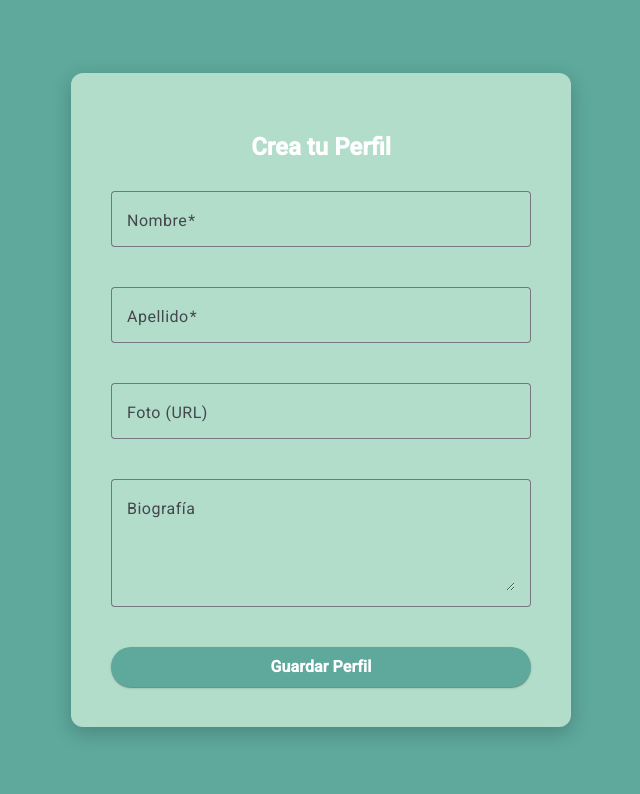
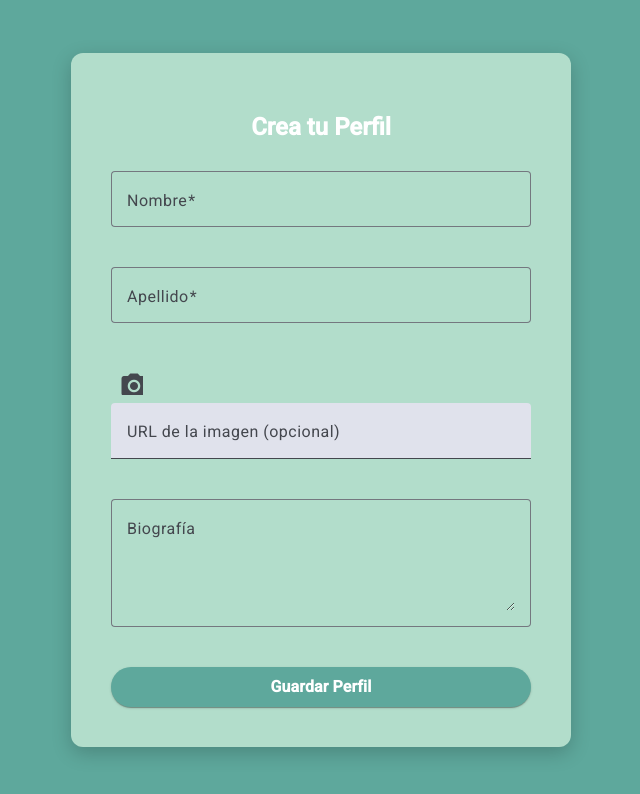
Before and after one commit to Elvis04LC/WideGreen-APP, an Angular app: page /crear-perfil in a window 1280 px wide. Shown: the top 794 px of the page, without its empty margins (319-959 px from the left). Built offline with nearby package versions, Linux system fonts and the light colour scheme.

Commit message:
Agregando foto al usuario-perfil-crear

```diff
--- a/src/app/componentes/usuario-perfil-crear/usuario-perfil-crear.component.css
+++ b/src/app/componentes/usuario-perfil-crear/usuario-perfil-crear.component.css
@@ -1,11 +1,10 @@
+/* Tu CSS original (no modificado) */
 body {
   margin: 0;
   font-family: 'Roboto', sans-serif;
   color: var(--color-text-primary);
-
 }
 
-/* CENTRADO PRINCIPAL */
 .main {
   display: flex;
   justify-content: center;
@@ -14,7 +13,6 @@ body {
   background-color: var(--color-bg-secondary);
 }
 
-/* FORMULARIO */
 .main__create-account {
   background-color: #B2DDCB;
   border-radius: 12px;
@@ -24,6 +22,31 @@ body {
   box-shadow: 0 6px 20px rgba(0, 0, 0, 0.2);
 }
 
+.foto-container {
+  display: flex;
+  align-items: center;
+  gap: 1rem;
+}
+
+.foto-btn {
+  background-color: transparent;
+  border: none;
+  cursor: pointer;
+  font-size: 1.5rem;
+}
+
+.foto-btn[disabled] {
+  opacity: 0.4;
+  cursor: not-allowed;
+}
+
+.preview img {
+  max-height: 100px;
+  border-radius: 8px;
+  object-fit: cover;
+  margin-top: 10px;
+}
+
 /* CONTENEDOR INTERNO */
 .main__create-account-container {
   display: flex;
@@ -31,7 +54,6 @@ body {
   align-items: center;
 }
 
-/* BOTÓN DE CIERRE */
 .main__create-account-close {
   align-self: flex-end;
   background: none;
@@ -41,7 +63,7 @@ body {
   cursor: pointer;
   margin-bottom: 10px;
 }
-/* TÍTULO */
+
 .main__create-account-title {
   font-size: 24px;
   font-weight: bold;
@@ -49,31 +71,28 @@ body {
   margin-bottom: 30px;
 }
 
-/* FORMULARIO */
 .main__create-account-form {
   width: 100%;
   display: flex;
   flex-direction: column;
 }
 
-/* CAMPOS DE INPUT */
 .main__create-account-input {
   margin-bottom: 20px;
   width: 100%;
 }
 
-/* ÍCONO OJO */
 .mat-icon {
+  font-size: 30px;
+}
 
-  font-size:30px;
-}
 .clickable-icon {
   position: absolute;
-  top: 45%; /* 🔼 antes era 50%, ahora lo subimos un poco */
+  top: 45%;
   right: 16px;
   transform: translateY(-80%);
   cursor: pointer;
-  color: var(--color-text-secondary); /* blanco o negro según fondo */
+  color: var(--color-text-secondary);
   font-size: 24px;
   z-index: 2;
   user-select: none;
@@ -81,14 +100,13 @@ body {
 }
 
 .clickable-icon:hover {
-  color: #ffffffcc; /* tono más claro al pasar el mouse */
+  color: #ffffffcc;
 }
 
 .clickable-icon:active {
-  transform: translateY(-70%) scale(0.95); /* efecto de clic */
+  transform: translateY(-70%) scale(0.95);
 }
 
-/* BOTÓN REGISTRARSE */
 .main__create-account-button {
   background-color: var(--color-bg-secondary) !important;
   color: var(--color-text-secondary) !important;
--- a/src/app/componentes/usuario-perfil-crear/usuario-perfil-crear.component.html
+++ b/src/app/componentes/usuario-perfil-crear/usuario-perfil-crear.component.html
@@ -8,6 +8,7 @@
         class="main__create-account-form"
         (ngSubmit)="registrarPerfil()"
       >
+        <!-- Nombre -->
         <mat-form-field appearance="outline" class="main__create-account-input">
           <mat-label>Nombre</mat-label>
           <input matInput formControlName="nombre" placeholder="Tu nombre" />
@@ -16,27 +17,47 @@
           </mat-error>
         </mat-form-field>
 
+        <!-- Apellido -->
         <mat-form-field appearance="outline" class="main__create-account-input">
           <mat-label>Apellido</mat-label>
-          <input
-            matInput
-            formControlName="apellido"
-            placeholder="Tu apellido"
-          />
+          <input matInput formControlName="apellido" placeholder="Tu apellido" />
           <mat-error *ngIf="perfilForm.get('apellido')?.hasError('required')">
             El apellido es obligatorio
           </mat-error>
         </mat-form-field>
 
-        <mat-form-field appearance="outline" class="main__create-account-input">
-          <mat-label>Foto (URL)</mat-label>
+        <!-- Botón de subir foto -->
+        <div class="foto-container">
+          <button
+            mat-icon-button
+            type="button"
+            class="foto-btn"
+            (click)="fileInput.click()"
+            matTooltip="Subir foto"
+            [disabled]="urlImagenSeleccionada"
+          >
+            <mat-icon>photo_camera</mat-icon>
+          </button>
+          <input type="file" hidden (change)="onFileSelected($event)" #fileInput />
+        </div>
+
+        <!-- Vista previa si hay imagen -->
+        <div class="preview" *ngIf="previewUrl">
+          <img [src]="previewUrl" alt="Vista previa de imagen" />
+        </div>
+
+        <!-- Campo de URL de imagen -->
+        <mat-form-field appearance="fill" class="main__create-account-input" *ngIf="!imagenSeleccionada">
+          <mat-label>URL de la imagen (opcional)</mat-label>
           <input
             matInput
-            formControlName="foto"
-            placeholder="https://tufoto.com/ejemplo.jpg"
+            placeholder="https://ejemplo.com/tu-imagen.jpg"
+            formControlName="urlImagen"
+            (input)="onUrlImagenChange($event)"
           />
         </mat-form-field>
 
+        <!-- Biografía -->
         <mat-form-field appearance="outline" class="main__create-account-input">
           <mat-label>Biografía</mat-label>
           <textarea
@@ -47,6 +68,7 @@
           ></textarea>
         </mat-form-field>
 
+        <!-- Botón de guardar -->
         <button
           mat-raised-button
           color="primary"
--- a/src/app/componentes/usuario-perfil-crear/usuario-perfil-crear.component.ts
+++ b/src/app/componentes/usuario-perfil-crear/usuario-perfil-crear.component.ts
@@ -8,6 +8,7 @@ import { Router, RouterModule } from '@angular/router';
 import { HttpClient } from '@angular/common/http';
 import { UsuarioPerfilCrearService } from '../../services/usuario-perfil-crear.service';
 import { MatSnackBar, MatSnackBarModule } from '@angular/material/snack-bar';
+import { MatIconModule } from '@angular/material/icon';
 
 @Component({
   selector: 'app-usuario-perfil-crear',
@@ -17,6 +18,7 @@ import { MatSnackBar, MatSnackBarModule } from '@angular/material/snack-bar';
     ReactiveFormsModule,
     MatFormFieldModule,
     MatInputModule,
+    MatIconModule,
     MatButtonModule,
     RouterModule,
     MatSnackBarModule
@@ -26,6 +28,9 @@ import { MatSnackBar, MatSnackBarModule } from '@angular/material/snack-bar';
 })
 export class UsuarioPerfilCrearComponent {
   perfilForm!: FormGroup;
+  imagenSeleccionada: File | null = null;
+  urlImagenSeleccionada = false;
+  previewUrl: string | null = null;
 
   constructor(
     private fb: FormBuilder,
@@ -39,19 +44,43 @@ export class UsuarioPerfilCrearComponent {
       nombre: ['', Validators.required],
       apellido: ['', Validators.required],
       foto: [''],
-      bio: ['']
+      bio: [''],
+      urlImagen: ['']
     });
   }
 
+  onFileSelected(event: Event): void {
+    const fileInput = event.target as HTMLInputElement;
+    if (fileInput.files && fileInput.files.length > 0) {
+      this.imagenSeleccionada = fileInput.files[0];
+      this.urlImagenSeleccionada = false;
+      this.perfilForm.get('urlImagen')?.disable();
+
+      const reader = new FileReader();
+      reader.onload = () => {
+        this.previewUrl = reader.result as string;
+      };
+      reader.readAsDataURL(this.imagenSeleccionada);
+    }
+  }
+
+  onUrlImagenChange(event: any): void {
+    const value = event.target.value;
+    this.urlImagenSeleccionada = !!value;
+    if (value) {
+      this.imagenSeleccionada = null;
+      this.previewUrl = value;
+      this.perfilForm.get('urlImagen')?.enable();
+    }
+  }
 
   registrarPerfil() {
-    if (this.perfilForm.invalid) {
-    return;
-  }
+    if (this.perfilForm.invalid) return;
+
     this.perfilService.registrarPerfil(this.perfilForm.value).subscribe({
-    next: (res) => {
+      next: () => {
         this.snackBar.open('¡Perfil creado correctamente!', 'Cerrar', {
-        duration: 2500, // en milisegundos
+          duration: 2500,
           verticalPosition: 'top'
         });
         this.router.navigate(['/home']);
```
Lines whose indentation alone changed are shown as unchanged.
